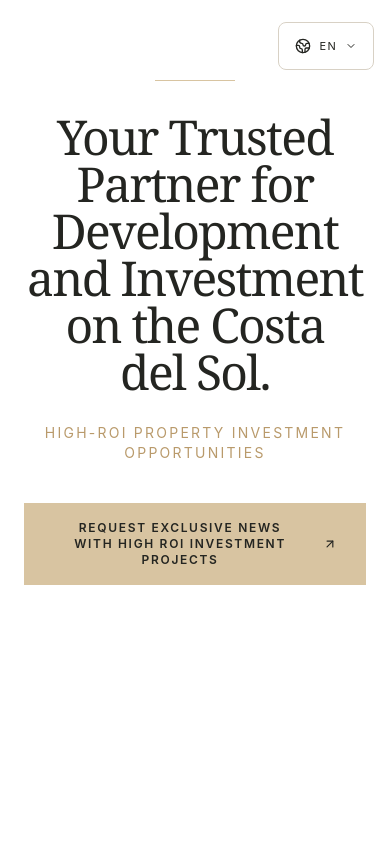
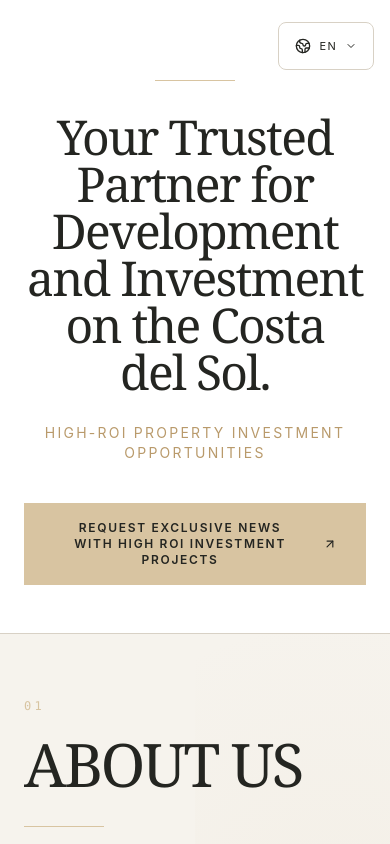
Before and after one commit to zdazix/brickinvest, a React (Vite) app in the folder app-1/: page / in a window 390 px wide. Shown: the top 844 px of the page. Built offline with nearby package versions, Linux system fonts and the light colour scheme.

Commit message:
Further optimize vertical spacing across the ENTIRE BRICKINVEST website.
Amazi-Operation-Id: task:79ad9794-385f-4c17-a810-543854de15fd
Amazi-Operation-Payload: 8c9e44cbb460601d82cc02633f27b16495487ba4d7785e6e6ee33526600bcd1c

```diff
--- a/app-1/src/pages/home/components/EditorialSection.tsx
+++ b/app-1/src/pages/home/components/EditorialSection.tsx
@@ -10,11 +10,11 @@ type EditorialSectionProps = {
 
 export const EditorialSection = ({ cards, image }: EditorialSectionProps) => (
   <section
-    className="bg-background px-5 py-24 sm:px-8 lg:px-12 lg:py-36"
+    className="bg-background px-5 py-16 sm:px-8 lg:px-12 lg:py-24"
     id="section-three"
   >
     <div className="mx-auto max-w-7xl">
-      <div className="mb-14 max-w-2xl">
+      <div className="mb-8 max-w-2xl">
         <p className="text-sm text-primary">Section eyebrow</p>
         <h2 className="mt-4 text-4xl tracking-[-0.035em] sm:text-5xl">
           H2 editorial section title
@@ -41,11 +41,11 @@ export const EditorialSection = ({ cards, image }: EditorialSectionProps) => (
               <h3 className="mt-4 text-4xl tracking-[-0.035em] sm:text-5xl">
                 {card.title}
               </h3>
-              <p className="mt-6 max-w-lg text-lg leading-8 text-muted-foreground">
+              <p className="mt-5 max-w-lg text-lg leading-8 text-muted-foreground">
                 {card.description}
               </p>
               <Link
-                className="mt-8 inline-flex items-center gap-2 text-sm font-semibold text-primary"
+                className="mt-6 inline-flex items-center gap-2 text-sm font-semibold text-primary"
                 to="/contact"
               >
                 Button text
--- a/app-1/src/pages/home/components/HeroSection.tsx
+++ b/app-1/src/pages/home/components/HeroSection.tsx
@@ -259,10 +259,10 @@ export const HeroSection = () => {
   return (
     <main id="main-content">
       <section
-        className="relative flex min-h-[100svh] items-start overflow-hidden bg-white"
+        className="relative flex items-start overflow-hidden bg-white"
         id="opportunities"
       >
-        <div className="mx-auto flex w-full max-w-[1600px] flex-col items-center px-6 pt-20 pb-14 text-center text-foreground sm:px-12 sm:pt-24 sm:pb-18 lg:px-20">
+        <div className="mx-auto flex w-full max-w-[1600px] flex-col items-center px-6 pt-20 pb-12 text-center text-foreground sm:px-12 sm:pt-24 sm:pb-16 lg:px-20">
           <div className="mb-8 h-px w-20 bg-primary sm:mb-10" />
           <h1 className="max-w-4xl font-primary text-5xl leading-[0.98] tracking-[-0.035em] sm:text-7xl lg:text-8xl">
             {t("trusted")}
```
